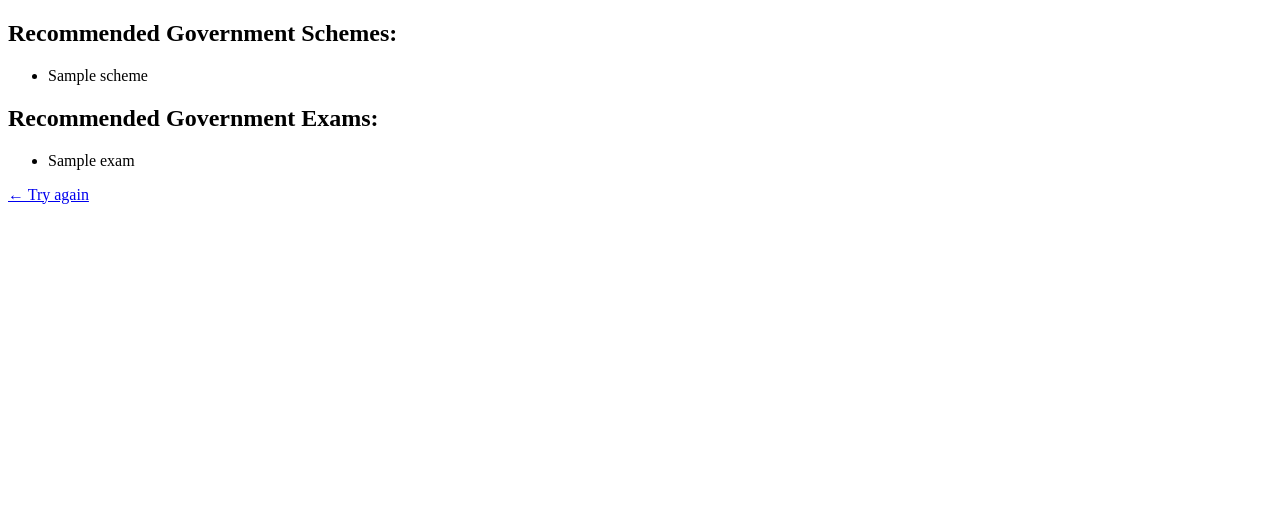
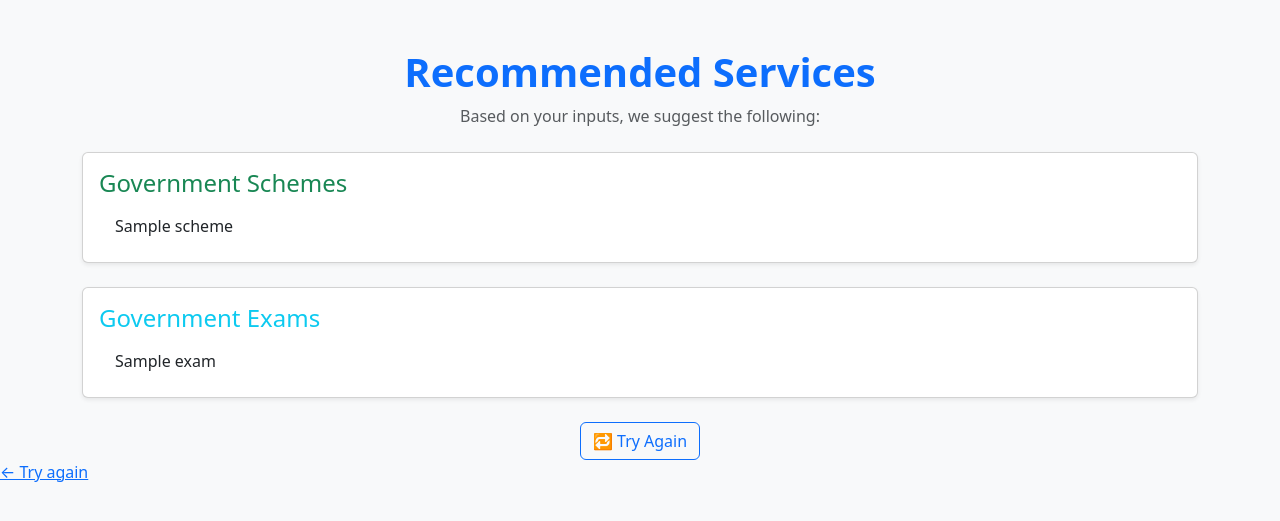
Before and after one commit to SHYAMtheRICHARD/miniprojectbyshyamandco.github.io, a Flask app: template templates/results.html in a window 1280 px wide. Shown: the top 521 px of the page. Run offline with Flask 3, Linux system fonts and the light colour scheme; the template is opened without the code that fills it: most values are stand-ins (such as "Sample title", 1, 10 or a date in 2020).

Commit message:
Update results.html

```diff
--- a/templates/results.html
+++ b/templates/results.html
@@ -1,4 +1,48 @@
 <!DOCTYPE html>
+<html lang="en">
+<head>
+    <meta charset="UTF-8">
+    <title>Recommendations</title>
+    <link href="https://cdn.jsdelivr.net/npm/bootstrap@5.3.0/dist/css/bootstrap.min.css" rel="stylesheet">
+</head>
+<body class="bg-light text-dark">
+    <div class="container mt-5">
+        <div class="text-center mb-4">
+            <h1 class="fw-bold text-primary">Recommended Services</h1>
+            <p class="text-muted">Based on your inputs, we suggest the following:</p>
+        </div>
+
+        <div class="card shadow-sm mb-4">
+            <div class="card-body">
+                <h4 class="card-title text-success">Government Schemes</h4>
+                <ul class="list-group list-group-flush">
+                    {% for scheme in schemes %}
+                        <li class="list-group-item">{{ scheme }}</li>
+                    {% endfor %}
+                </ul>
+            </div>
+        </div>
+
+        <div class="card shadow-sm mb-4">
+            <div class="card-body">
+                <h4 class="card-title text-info">Government Exams</h4>
+                <ul class="list-group list-group-flush">
+                    {% for exam in exams %}
+                        <li class="list-group-item">{{ exam }}</li>
+                    {% endfor %}
+                </ul>
+            </div>
+        </div>
+
+        <div class="text-center mt-4">
+            <a href="/" class="btn btn-outline-primary">🔁 Try Again</a>
+        </div>
+    </div>
+</body>
+</html>
+
+
+<!-- <!DOCTYPE html>
 <html>
 <head>
     <title>Recommendations</title>
@@ -20,7 +64,7 @@
         {% else %}
             <li>No exams found for your input.</li>
         {% endfor %}
-    </ul>
+    </ul> -->
 
     <a href="/">← Try again</a>
 </body>
```
